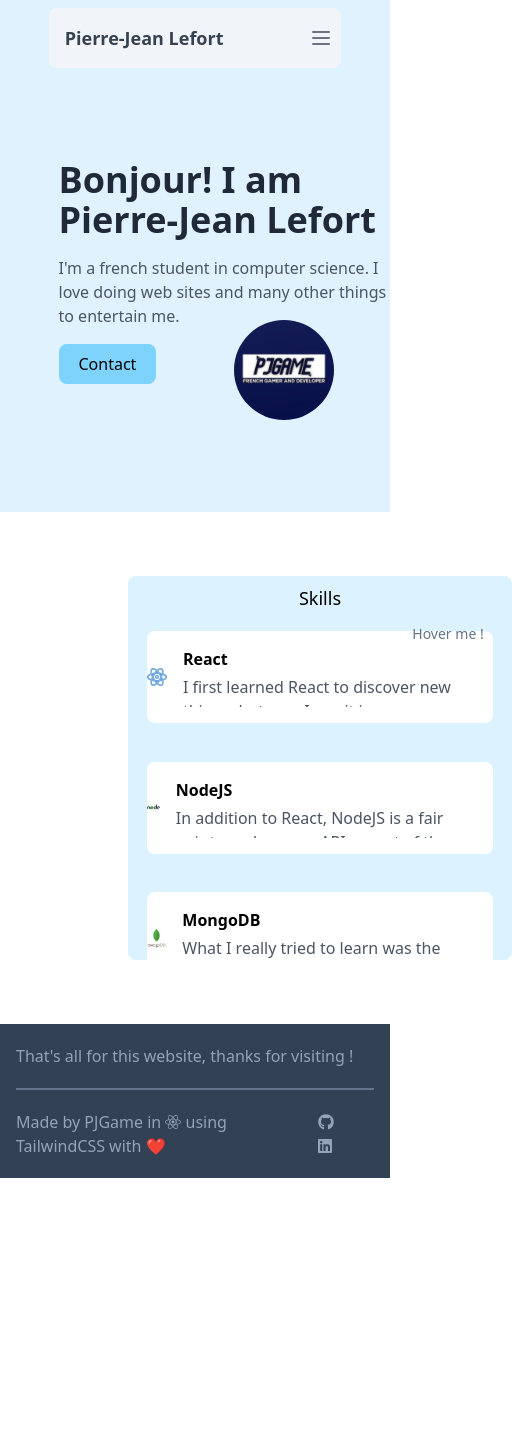
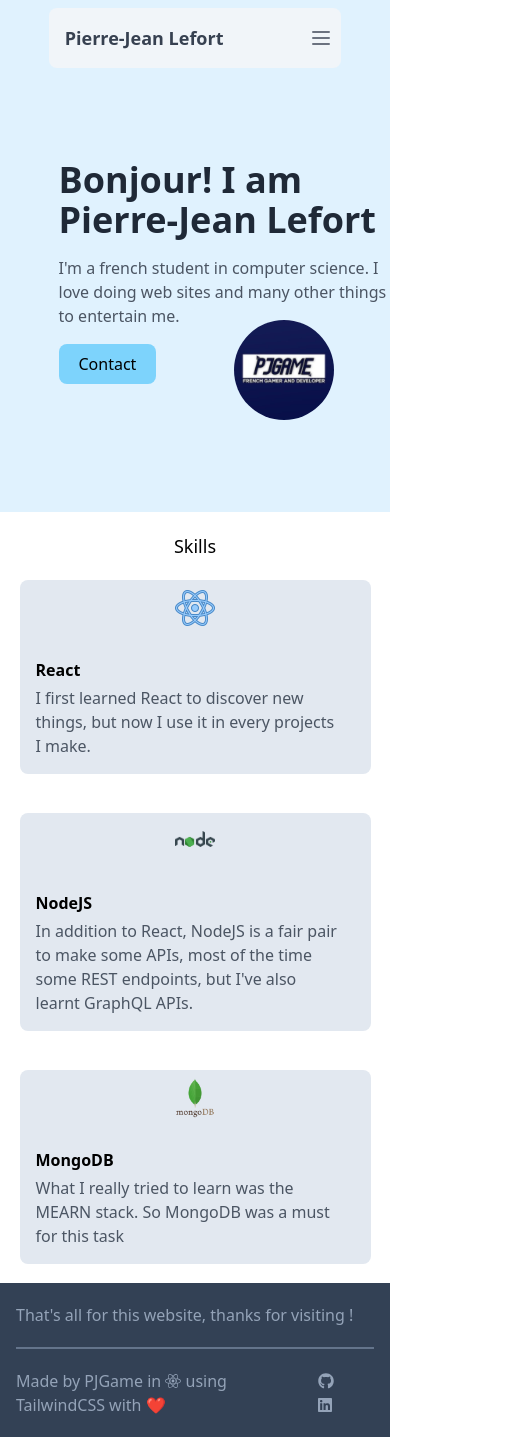
Before and after one commit to PJGame841/portfolio, a Next.js app: page / in a window 390 px wide. Shown: the whole page, 512 px wide, since content can reach past the window. Before the commit the page ends 1178 px from the top, so only its background shows below. Built offline with nearby package versions, Linux system fonts and the light colour scheme.

Commit message:
responsive & start to projects details

```diff
--- a/components/Layout.tsx
+++ b/components/Layout.tsx
@@ -8,6 +8,7 @@
 	faLinkedin,
 	faReact,
 } from "@fortawesome/free-brands-svg-icons";
+import favicon from "../public/static/img/favicon.ico";
 
 type Props = {
 	children?: ReactNode;
@@ -94,13 +95,13 @@
 						</div>
 					</div>
 					<div className="hidden md:flex">
-						<button className="bg-sky-300 rounded-lg px-5 py-2 mr-2 font-medium">
-							<Link href="https://github.com/PJGame841">
-								<a className="" target="_blank">
+						<Link href="https://github.com/PJGame841">
+							<a className="" target="_blank">
+								<button className="bg-sky-300 rounded-lg px-5 py-2 mr-2 font-medium">
 									<FontAwesomeIcon icon={faGithub} />
-								</a>
-							</Link>
-						</button>
+								</button>
+							</a>
+						</Link>
 					</div>
 
 					<button
--- a/pages/about.tsx
+++ b/pages/about.tsx
@@ -11,15 +11,20 @@
 		</div>
 
 		<div className="flex justify-center">
-			<div className="flex flex-col justify-center items-center	">
-				<p className="text-2xl font-bold text-slate-700">
+			<div className="flex flex-col flex-wrap justify-center items-center overflow-hidden">
+				<p className="text-2xl font-bold text-slate-700 whitespace-normal text-center">
 					Here is a short video about myself (in french)
 				</p>
 				<YouTube
-					className="my-5"
+					className="my-5 hidden md:block"
 					videoId="49xdHhGWRgQ"
 					opts={{ height: "390", width: "640" }}
 				/>
+				<div className="md:hidden mt-2">
+					<a href="https://youtu.be/49xdHhGWRgQ/" className="text-cyan-800">
+						Click here to see the video
+					</a>
+				</div>
 			</div>
 		</div>
 	</Layout>
--- a/pages/contact.tsx
+++ b/pages/contact.tsx
@@ -1,6 +1,6 @@
 import Layout from "../components/Layout";
 
-const AboutPage = () => (
+const ContactPage = () => (
 	<Layout title="Pierre-Jean Lefort | Contact">
 		<div className="h-[25rem] bg-sky-100">
 			<div className="absolute space-y-4 mt-40 ml-[15%] max-w-sm">
@@ -13,4 +13,4 @@
 	</Layout>
 );
 
-export default AboutPage;
+export default ContactPage;
--- a/pages/index.tsx
+++ b/pages/index.tsx
@@ -5,6 +5,7 @@
 import nodejsPic from "../public/static/img/nodejs.png";
 import mongoPic from "../public/static/img/mongodb.png";
 import mePic from "../public/static/img/pj.jpg";
+import Link from "next/link";
 
 const comp = [
 	{
@@ -35,9 +36,11 @@
 					I&apos;m a french student in computer science. I love doing web sites
 					and many other things to entertain me.
 				</p>
+				<Link href="/contact">
 					<button className="bg-sky-300 rounded-lg px-5 py-2 mr-2 font-medium">
 						Contact
 					</button>
+				</Link>
 			</div>
 			<div className="absolute mt-80 md:mt-52 ml-[60%] max-w-sm">
 				<Image
@@ -49,40 +52,26 @@
 				/>
 			</div>
 		</div>
-		<div className="h-[32rem]">
+		<div className="min-h-[32rem]">
 			{/* Compétences */}
-			<div className="absolute mt-16 ml-32 bg-sky-200/50 rounded-lg h-96 w-96 flex flex-col items-center justify-items-center scroll">
-				<p className="mt-2 font-medium text-lg">Skills</p>
-				<p className="absolute mt-12 ml-64 font-medium text-sm text-slate-500	">
-					Hover me !
-				</p>
+			<p className="mt-5 font-medium text-lg w-full text-center">Skills</p>
+			<div className="flex flex-wrap items-center justify-around	">
 				{comp.map(({ title, desc, icon }, index) => (
 					<div
 						key={index}
-						className="bg-white rounded-lg w-90pe m-5pe max-h-[33%] transition-all flex justify-around items-center"
+						className="rounded-lg min-w-[100px] w-90pe max-w-sm m-5pe max-h-[33%] flex flex-wrap justify-around items-center bg-slate-200"
 					>
+						<div className="my-2">
 							<Image
-							className="text-6xl ml-2 w-[40px] h-[40px]"
 								src={icon}
 								alt={"skills-icon-" + index}
 								width={40}
 								height={40}
 							/>
+						</div>
 						<div className="ml-4 my-4">
 							<p className="font-bold">{title}</p>
-							<p
-								className="text-gray-600 font-light mt-1 max-w-90pe max-h-8 transition-all duration-1000 h-auto text-ellipsis overflow-hidden"
-								onMouseEnter={(e: BaseSyntheticEvent) => {
-									const p = e.target;
-									p.classList.remove("max-h-[33%]");
-									p.classList.add("max-h-min");
-								}}
-								onMouseLeave={(e: BaseSyntheticEvent) => {
-									const p: HTMLElement = e.target;
-									p.classList.add("max-h-[33%]");
-									p.classList.remove("max-h-min");
-								}}
-							>
+							<p className="text-gray-600 font-light mt-1 max-w-90pe h-auto">
 								{desc}
 							</p>
 						</div>
--- a/pages/projects.tsx
+++ b/pages/projects/index.tsx
@@ -1,6 +1,6 @@
-import Layout from "../components/Layout";
+import Layout from "../../components/Layout";
 
-const AboutPage = () => (
+const ProjectsPage = () => (
 	<Layout title="Pierre-Jean Lefort | My projects">
 		<div className="h-[23rem] bg-sky-100">
 			<div className="absolute space-y-4 mt-40 ml-[15%] max-w-sm">
@@ -163,4 +163,4 @@
 	</Layout>
 );
 
-export default AboutPage;
+export default ProjectsPage;
--- /dev/null
+++ b/pages/projects/portfolio.tsx
@@ -0,0 +1,23 @@
+import Layout from "../../components/Layout";
+
+const Portfolio = () => (
+	<Layout title="Pierre-Jean Lefort | Porfolio">
+		<div className="h-[25rem] bg-sky-100">
+			<div className="absolute space-y-4 mt-40 ml-[15%] max-w-sm">
+				<p className="text-gray-800 font-extrabold text-4xl">Portfolio</p>
+				<p className="text-gray-600 font-light mt-5">
+					I did this porfolio in NextJS, TailwindCSS. More informations on{" "}
+					<a
+						href="https://github.com/PJGame841/portfolio"
+						className="text-cyan-600"
+					>
+						Github
+					</a>
+					.
+				</p>
+			</div>
+		</div>
+	</Layout>
+);
+
+export default Portfolio;
```
Also changed, not shown: 1 other file (tests, documents, lock files or other folders). Lines whose indentation alone changed are shown as unchanged.
